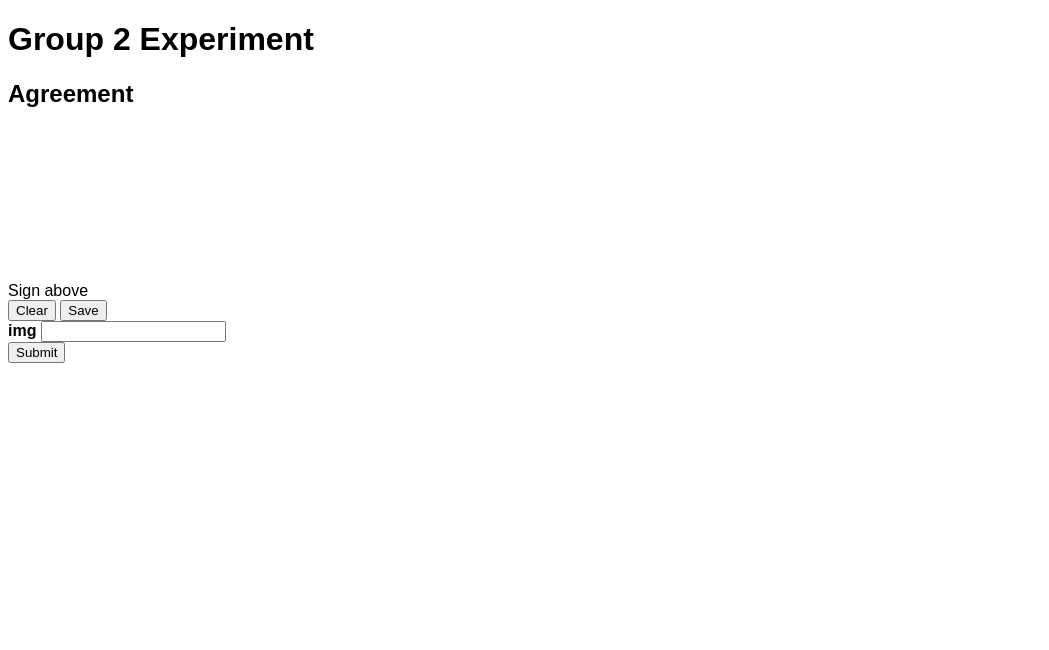
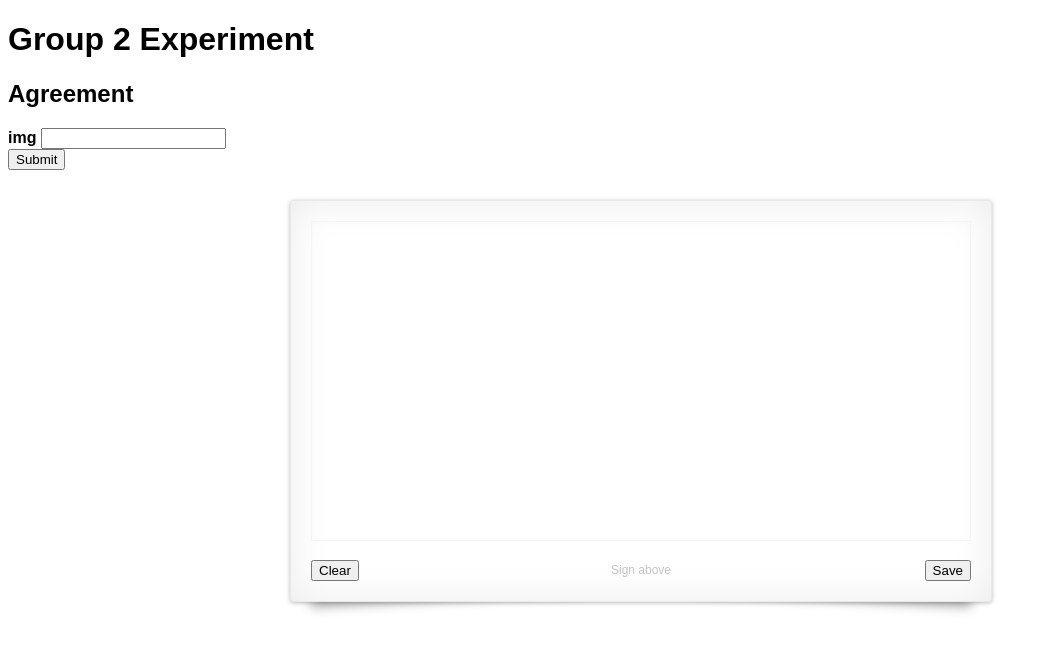
Before and after one commit to Brookke/HACS-Experiment, a website: page index.html in a window 1280 px wide. Shown: the whole page, without its empty margins (0-1049 px from the left). Drawn offline with Linux system fonts and the light colour scheme.

Commit message:
fix attempt 1

```diff
--- a/index.html
+++ b/index.html
@@ -6,7 +6,104 @@
         <script type="text/javascript" src="js/jquery.min.js"></script>
         <script type="text/javascript" src="js/cookies.js"></script>
         <script type="text/javascript" src="js/index.js"></script>
+        <style type="text/css">
+        body {
 
+.m-signature-pad {
+  position: absolute;
+  font-size: 10px;
+  width: 700px;
+  height: 400px;
+  top: 50%;
+  left: 50%;
+  margin-left: -350px;
+  margin-top: -200px;
+  border: 1px solid #e8e8e8;
+  background-color: #fff;
+  box-shadow: 0 1px 4px rgba(0, 0, 0, 0.27), 0 0 40px rgba(0, 0, 0, 0.08) inset;
+  border-radius: 4px;
+}
+
+.m-signature-pad:before, .m-signature-pad:after {
+    position: absolute;
+  z-index: -1;
+  content: "";
+    width: 40%;
+    height: 10px;
+    left: 20px;
+    bottom: 10px;
+    background: transparent;
+    -webkit-transform: skew(-3deg) rotate(-3deg);
+    -moz-transform: skew(-3deg) rotate(-3deg);
+    -ms-transform: skew(-3deg) rotate(-3deg);
+    -o-transform: skew(-3deg) rotate(-3deg);
+    transform: skew(-3deg) rotate(-3deg);
+    box-shadow: 0 8px 12px rgba(0, 0, 0, 0.4);
+}
+
+.m-signature-pad:after {
+    left: auto;
+    right: 20px;
+    -webkit-transform: skew(3deg) rotate(3deg);
+    -moz-transform: skew(3deg) rotate(3deg);
+    -ms-transform: skew(3deg) rotate(3deg);
+    -o-transform: skew(3deg) rotate(3deg);
+    transform: skew(3deg) rotate(3deg);
+}
+
+.m-signature-pad--body {
+  position: absolute;
+  left: 20px;
+  right: 20px;
+  top: 20px;
+  bottom: 60px;
+  border: 1px solid #f4f4f4;
+}
+
+.m-signature-pad--body
+  canvas {
+    position: absolute;
+    left: 0;
+    top: 0;
+    width: 100%;
+    height: 100%;
+    border-radius: 4px;
+    box-shadow: 0 0 5px rgba(0, 0, 0, 0.02) inset;
+  }
+
+.m-signature-pad--footer {
+  position: absolute;
+  left: 20px;
+  right: 20px;
+  bottom: 20px;
+  height: 40px;
+}
+
+.m-signature-pad--footer
+  .description {
+    color: #C3C3C3;
+    text-align: center;
+    font-size: 1.2em;
+    margin-top: 1.8em;
+  }
+
+.m-signature-pad--footer
+  .button {
+    position: absolute;
+    bottom: 0;
+  }
+
+.m-signature-pad--footer
+  .button.clear {
+    left: 0;
+  }
+
+.m-signature-pad--footer
+  .button.save {
+    right: 0;
+  }
+
+</style>
 
 
     </head>
@@ -56,8 +153,6 @@
             canvas.getContext("2d").scale(ratio, ratio);
         }
 
-        window.onresize = resizeCanvas;
-        resizeCanvas();
 
         signaturePad = new SignaturePad(canvas);
 
```
